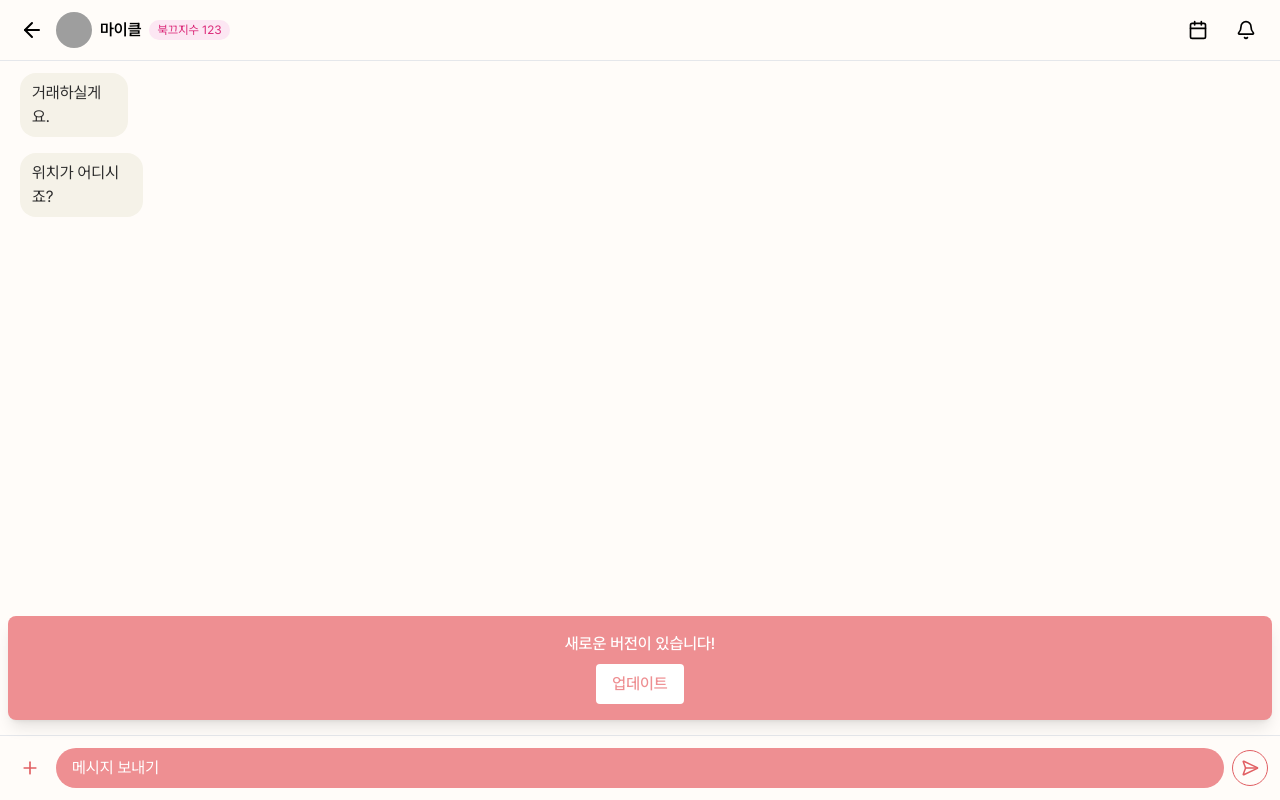
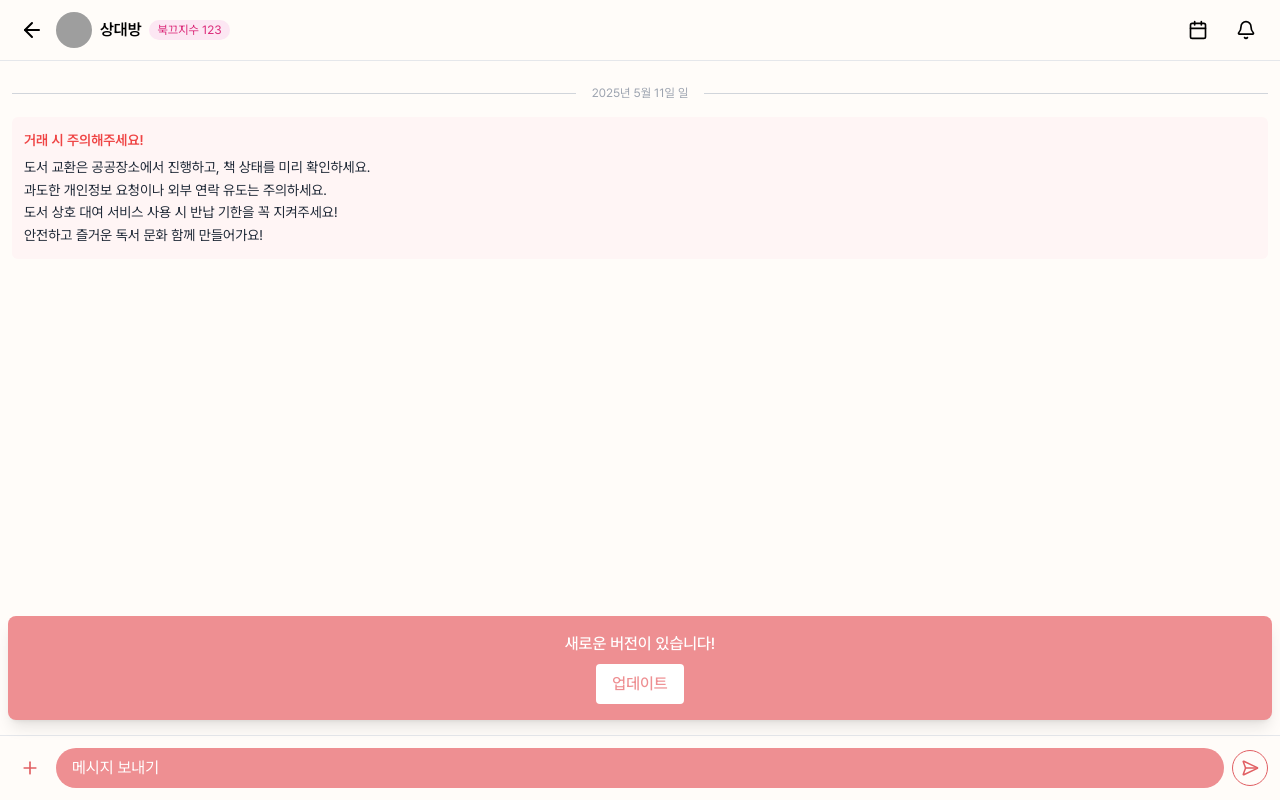
Before and after one commit to SubiHwang/book-shy, a React (Vite) app in the folder bookshy/: page /chat/1 in a window 1280 px wide. Built offline with nearby package versions, Linux system fonts and the light colour scheme; no server answers; grey boxes are pictures that could not be loaded.

Commit message:
fix: 채팅창 더미 데이터 삭제

```diff
--- a/bookshy/src/pages/chat/ChatRoomPage.tsx
+++ b/bookshy/src/pages/chat/ChatRoomPage.tsx
@@ -1,26 +1,24 @@
 import ChatRoom from '@/components/chat/ChatRoom';
 import { useParams } from 'react-router-dom';
+import { useState } from 'react';
+import { ChatMessage } from '@/types/chat';
 
 function ChatRoomPage() {
   const { roomId } = useParams<{ roomId: string }>();
+  const [partnerName, setPartnerName] = useState('');
+  const [partnerProfileImage, setPartnerProfileImage] = useState('');
+  const [initialMessages] = useState<ChatMessage[]>([]);
 
-  // roomId에 따라 상대방 정보 가져오는 로직 추가 가능
-  const dummyPartner = {
-    partnerName: '마이클',
-    partnerProfileImage:
-      'https://img1.daumcdn.net/thumb/R1280x0/?scode=mtistory2&fname=https%3A%2F%2Fblog.kakaocdn.net%2Fdn%2FbzIOjQ%2FbtsNE2iIUCt%2FScKePxVg6XZCFUMPi6KIg0%2Fimg.png',
-  };
-
-  const dummyMessages = [
-    { id: '1', senderId: 'partner', content: '거래하실게요.', timestamp: '09:10' },
-    { id: '2', senderId: 'partner', content: '위치가 어디시죠?', timestamp: '09:10' },
-  ];
+  if (!roomId) return <div className="p-4 text-center text-gray-500">잘못된 접근입니다.</div>;
 
   return (
     <ChatRoom
-      partnerName={dummyPartner.partnerName}
-      partnerProfileImage={dummyPartner.partnerProfileImage}
-      initialMessages={dummyMessages}
+      partnerName={partnerName || '상대방'}
+      partnerProfileImage={
+        partnerProfileImage ||
+        'https://img1.daumcdn.net/thumb/R1280x0/?scode=mtistory2&fname=https%3A%2F%2Fblog.kakaocdn.net%2Fdn%2FbguJOC%2FbtsNFnGX9MK%2F2hVVXFWQM8IwjT1h3vKh8k%2Fimg.jpg'
+      }
+      initialMessages={initialMessages}
     />
   );
 }
```
